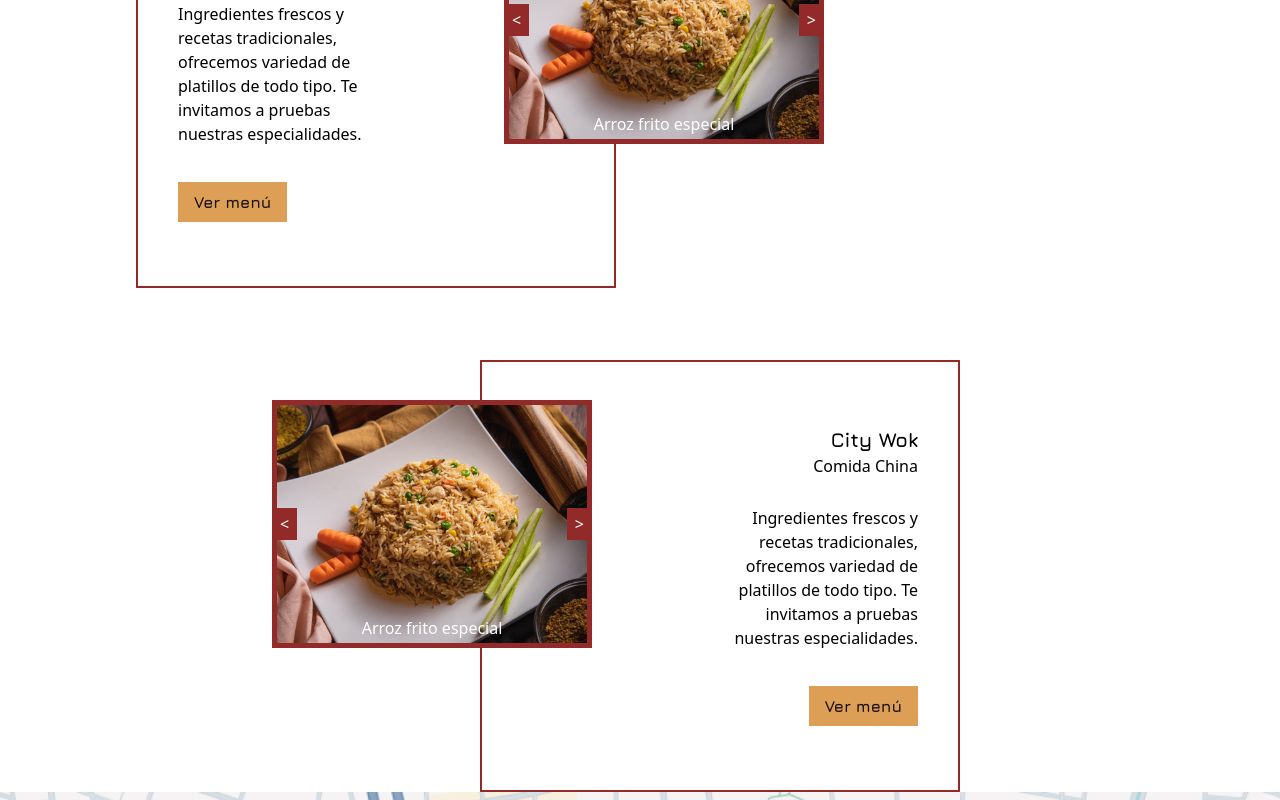
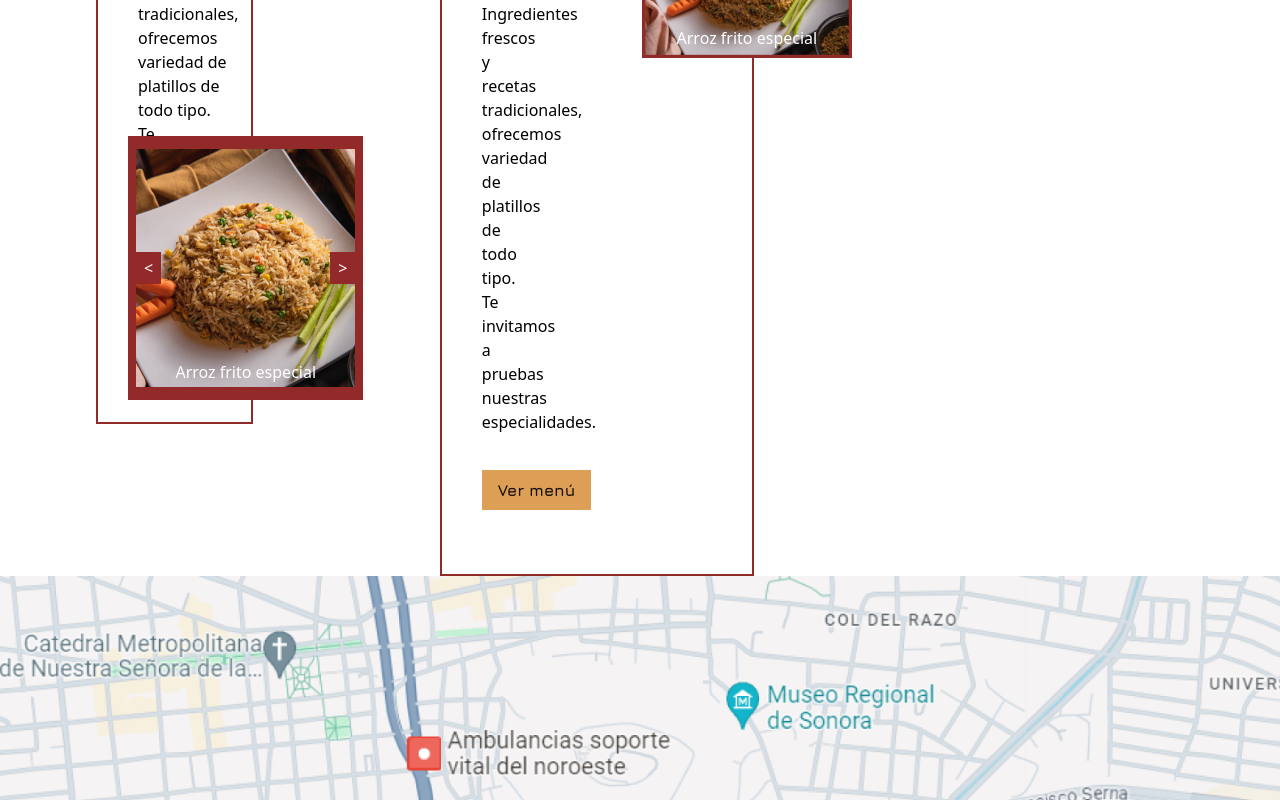
Before and after one commit to MelMuro/AFP-Web, a React (Vite) app: page / in a window 1280 px wide. Shown: the part 800-1600 px from the top of the page. Built offline with nearby package versions, Linux system fonts and the light colour scheme; a web font is replaced by a local one.

Commit message:
Left new view

```diff
--- /dev/null
+++ b/src/restaurants/overview/CarouselLeft.tsx
@@ -0,0 +1,76 @@
+import { useState } from 'react';
+import Comida1 from '../../assets/Comida1.png';
+import Comida2 from '../../assets/Comida2.png';
+
+interface Slide {
+	image: string;
+	title: string;
+	description: string;
+}
+
+const slides: Slide[] = [
+	{
+		image: Comida1,
+		title: 'Arroz frito especial',
+		description: 'Ingredientes frescos y recetas tradicionales...'
+	},
+	{
+		image: Comida2,
+		title: 'Otro plato',
+		description: 'Descripción del otro plato...'
+	}
+];
+
+const CarouselLeft: React.FC = () => {
+	const [currentSlide, setCurrentSlide] = useState(0);
+
+	const nextSlide = () => {
+		setCurrentSlide((prev) => (prev === slides.length - 1 ? 0 : prev + 1));
+	};
+
+	const prevSlide = () => {
+		setCurrentSlide((prev) => (prev === 0 ? slides.length - 1 : prev - 1));
+	};
+
+	return (
+		<div className='w-1/2 ml-24 '>
+			<div className='pl-10 pr-5 py-10 border-2 h-[40rem] w-4/6 border-redDefault'>
+				<h2 className='text-xl font-bold'>City Wok</h2>
+				<h3 className='text-md'>Comida China</h3>
+				<p className='mt-2 py-5'>
+					Ingredientes frescos y recetas tradicionales, ofrecemos
+					variedad de platillos de todo tipo. Te invitamos a pruebas
+					nuestras especialidades.
+				</p>
+				<button className='mt-4 px-4 py-2 bg-golden font-bold text-blackDefault font-jura'>
+					Ver menú
+				</button>
+			</div>
+
+			<div className='relative w-full h-1/3 border-8 ml-8 -mt-[18rem] border-redDefault'>
+				<img
+					src={slides[currentSlide].image}
+					alt={slides[currentSlide].title}
+					className='w-full h-full object-cover'
+				/>
+				<button
+					onClick={prevSlide}
+					className='absolute left-0 top-1/2 transform -translate-y-1/2 bg-redDefault text-white px-2 py-1'
+				>
+					&lt;
+				</button>
+				<button
+					onClick={nextSlide}
+					className='absolute right-0 top-1/2 transform -translate-y-1/2 bg-redDefault text-white px-2 py-1'
+				>
+					&gt;
+				</button>
+				<div className='absolute bottom-0 bg-black bg-opacity-50 text-white p-2 w-full text-center'>
+					{slides[currentSlide].title}
+				</div>
+			</div>
+		</div>
+	);
+};
+
+export default CarouselLeft;
--- a/src/restaurants/overview/Carousel.tsx
+++ b/src/restaurants/overview/CarouselRight.tsx
@@ -22,7 +22,7 @@ const slides: Slide[] = [
 	}
 ];
 
-const Carousel: React.FC = () => {
+const CarouselRight: React.FC = () => {
 	const [currentSlide, setCurrentSlide] = useState(0);
 
 	const nextSlide = () => {
@@ -71,45 +71,8 @@ const Carousel: React.FC = () => {
 					</div>
 				</div>
 			</div>
-
-			<div className='flex justify-end items-start ml-0 mr-[20rem] mt-28'>
-				<div className='relative w-1/3'>
-					<img
-						src={slides[currentSlide].image}
-						alt={slides[currentSlide].title}
-						className='w-full h-full object-cover'
-					/>
-					<button
-						onClick={prevSlide}
-						className='absolute left-0 top-1/2 transform -translate-y-1/2 bg-redDefault text-white px-2 py-1'
-					>
-						&lt;
-					</button>
-					<button
-						onClick={nextSlide}
-						className='absolute right-0 top-1/2 transform -translate-y-1/2 bg-redDefault text-white px-2 py-1'
-					>
-						&gt;
-					</button>
-					<div className='absolute bottom-0 bg-black bg-opacity-50 text-white p-2 w-full text-center'>
-						{slides[currentSlide].title}
-					</div>
-				</div>
-				<div className='w-1/2 px-10 py-16 -ml-28 -mt-10 border-2 border-redDefault text-right'>
-					<h2 className='text-xl font-bold'>City Wok</h2>
-					<h3 className='text-md'>Comida China</h3>
-					<p className='mt-2 pl-48 py-5'>
-						Ingredientes frescos y recetas tradicionales, ofrecemos
-						variedad de platillos de todo tipo. Te invitamos a
-						pruebas nuestras especialidades.
-					</p>
-					<button className='mt-4 px-4 py-2 bg-golden font-bold text-blackDefault font-jura'>
-						Ver menú
-					</button>
-				</div>
-			</div>
 		</>
 	);
 };
 
-export default Carousel;
+export default CarouselRight;
--- a/src/restaurants/overview/Restaurants.tsx
+++ b/src/restaurants/overview/Restaurants.tsx
@@ -1,6 +1,7 @@
 import dobleFog from '../../assets/dobleFog.png';
 import Nube1 from '../../assets/Nube1.png';
-import Carousel from './Carousel';
+import CarouselRight from './CarouselRight';
+import CarouselLeft from './CarouselLeft';
 const Restaurants = () => {
 	return (
 		<>
@@ -29,8 +30,9 @@ const Restaurants = () => {
 					</div>
 				</div>
 			</section>
-			<section>
-				<Carousel />
+			<section className='flex'>
+				<CarouselLeft />
+				<CarouselRight />
 			</section>
 		</>
 	);
```
